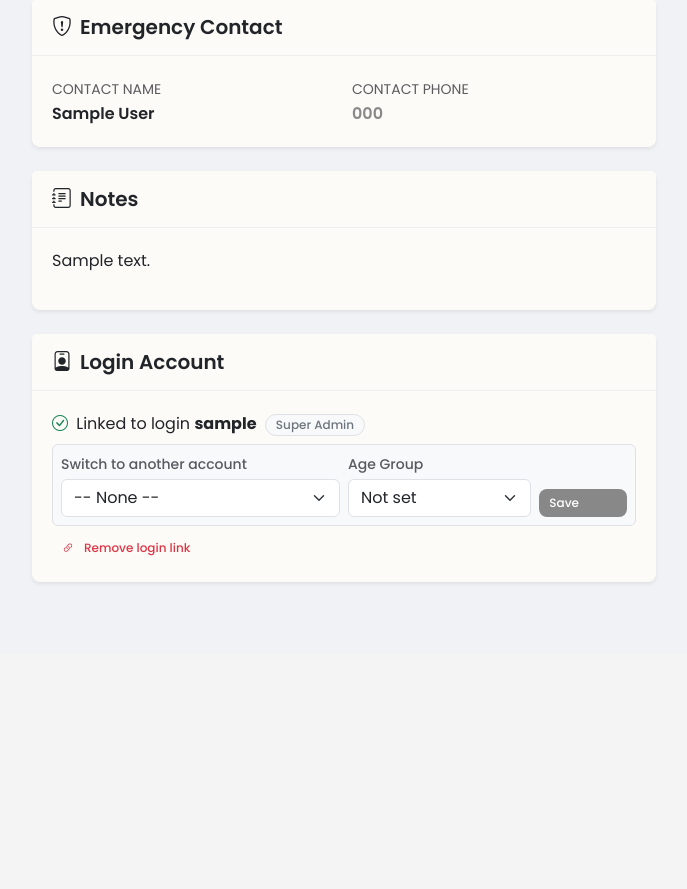
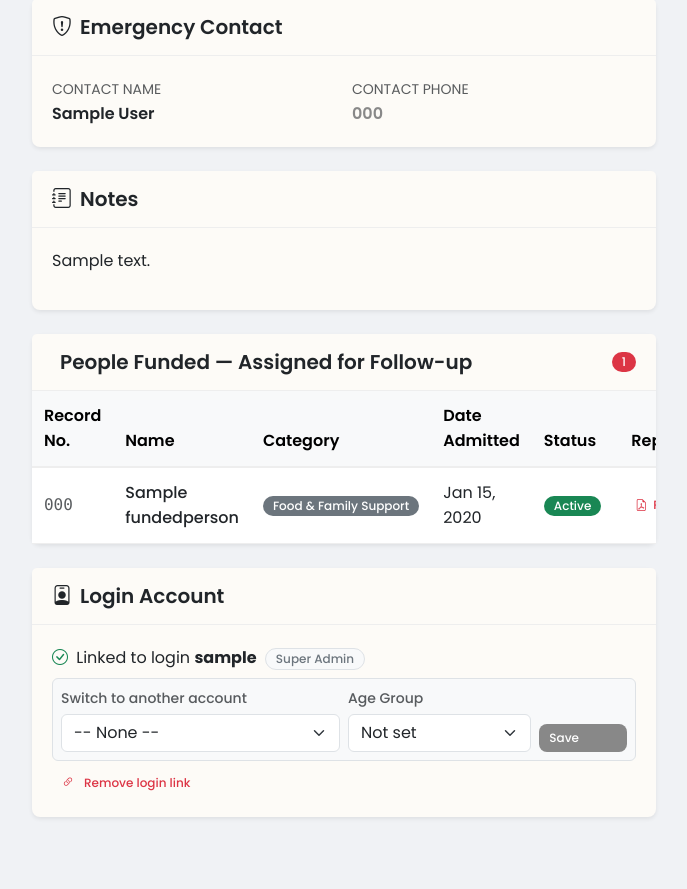
Before and after one commit to mbuguam443/grace-church, a Django app: page /members/1/ in a window 1280 px wide. Shown: the part 874-1763 px from the top of the page, without its empty margins (588-1275 px from the left). Before the commit the page ends 1458 px from the top, so only its background shows below. Run offline with Django 4.2, Linux system fonts and the light colour scheme; a user stored in the database is signed in; tables that the repository leaves empty hold one stand-in row (values such as "Sample post"); grey boxes marked "Sample" are stand-in pictures; parts of the project's set-up code (start-up, migrations or seed data) failed here and were passed over.

Commit message:
Link Assigned Deacon(ness) to member records and show assignments on profiles

```diff
--- a/impact/models.py
+++ b/impact/models.py
@@ -29,8 +29,9 @@ class FundedPerson(models.Model):
         null=True, blank=True, help_text='Number of people in the household.'
     )
     location = models.CharField(max_length=200, blank=True, help_text='Estate, village or ward.')
-    assigned_deacon = models.CharField(
-        max_length=150, blank=True,
+    assigned_deacon = models.ForeignKey(
+        'members.Member', null=True, blank=True, on_delete=models.SET_NULL,
+        related_name='assigned_funded_people',
         help_text='Deacon or deaconess assigned for follow-up, prayer and discipleship.',
     )
     story = models.TextField(
@@ -74,6 +75,12 @@ class FundedPerson(models.Model):
             years -= 1
         return years
 
+    @property
+    def deacon_name(self):
+        if not self.assigned_deacon:
+            return ''
+        return f"{self.assigned_deacon.first_name} {self.assigned_deacon.last_name}".strip()
+
 
 class ChurchPlant(models.Model):
     STATUS_CHOICES = [
--- a/members/views.py
+++ b/members/views.py
@@ -75,6 +75,9 @@ class MemberDetailView(LoginRequiredMixin, DetailView):
             )
         else:
             context['login_form'] = MemberLoginForm(member=member)
+        context['assigned_people'] = member.assigned_funded_people.select_related(
+            'assigned_deacon'
+        ).order_by('-date_helped')
         return context
 
 
--- a/reports/views.py
+++ b/reports/views.py
@@ -540,7 +540,7 @@ class ImpactReportView(LoginRequiredMixin, PDFReportMixin, TemplateView):
                 _display(p, 'status'),
                 str(p.age) if p.age is not None else '—',
                 p.location or '—',
-                p.assigned_deacon or '—',
+                p.deacon_name or '—',
             ])
 
         category_labels = {code: label for code, label in FundedPerson.CATEGORY_CHOICES}
@@ -587,7 +587,7 @@ class FundedPersonReportView(LoginRequiredMixin, PDFReportMixin, TemplateView):
                 ['Phone Number', person.phone_number or '—'],
                 ['Household Size', str(person.household_size) if person.household_size else '—'],
                 ['Location', person.location or '—'],
-                ['Assigned Deacon(ness)', person.assigned_deacon or '—'],
+                ['Assigned Deacon(ness)', person.deacon_name or '—'],
                 ['Public on Give page', 'Yes' if person.is_public else 'No'],
                 ['Story / Life Detail', person.story or '—'],
                 ['Internal Note', person.note or '—'],
--- a/templates/impact/funded_list.html
+++ b/templates/impact/funded_list.html
@@ -111,7 +111,7 @@
                             <div class="text-muted small"><i class="bi bi-telephone"></i> {{ person.phone_number }}</div>
                             {% endif %}
                             {% if person.assigned_deacon %}
-                            <div class="text-muted small"><i class="bi bi-person-check"></i> Deacon: {{ person.assigned_deacon }}</div>
+                            <div class="text-muted small"><i class="bi bi-person-check"></i> Deacon: {{ person.deacon_name }}</div>
                             {% endif %}
                         </td>
                         <td><span class="badge bg-secondary">{{ person.get_category_display }}</span></td>
--- a/templates/members/member_detail.html
+++ b/templates/members/member_detail.html
@@ -203,6 +203,54 @@
             {% endif %}
 
             <div class="card shadow-sm mb-4">
+                <div class="card-header bg-white d-flex justify-content-between align-items-center">
+                    <h5 class="card-title mb-0">
+                        <i class="bi bi-heart-handshake me-2"></i>People Funded — Assigned for Follow-up
+                    </h5>
+                    <span class="badge bg-danger">{{ assigned_people|length }}</span>
+                </div>
+                <div class="card-body p-0">
+                    {% if assigned_people %}
+                    <div class="table-responsive">
+                        <table class="table table-hover align-middle mb-0">
+                            <thead class="table-light">
+                                <tr>
+                                    <th>Record No.</th>
+                                    <th>Name</th>
+                                    <th>Category</th>
+                                    <th>Date Admitted</th>
+                                    <th>Status</th>
+                                    <th class="text-end">Report</th>
+                                </tr>
+                            </thead>
+                            <tbody>
+                                {% for person in assigned_people %}
+                                <tr>
+                                    <td><span class="font-monospace text-muted">{{ person.record_number }}</span></td>
+                                    <td class="fw-medium">{{ person.name }}</td>
+                                    <td><span class="badge bg-secondary">{{ person.get_category_display }}</span></td>
+                                    <td>{{ person.date_helped|date:"M d, Y" }}</td>
+                                    <td><span class="badge {% if person.status == 'active' %}bg-success{% else %}bg-secondary{% endif %}">{{ person.get_status_display }}</span></td>
+                                    <td class="text-end">
+                                        <a href="{% url 'reports:funded-person-report' person.pk %}" class="btn btn-sm btn-outline-danger" title="Download PDF">
+                                            <i class="bi bi-file-earmark-pdf"></i> PDF
+                                        </a>
+                                    </td>
+                                </tr>
+                                {% endfor %}
+                            </tbody>
+                        </table>
+                    </div>
+                    {% else %}
+                    <div class="card-body text-center text-muted py-4">
+                        <i class="bi bi-inbox fs-3 d-block mb-2"></i>
+                        No people are currently assigned to this deacon(ness) for follow-up, prayer and discipleship.
+                    </div>
+                    {% endif %}
+                </div>
+            </div>
+
+            <div class="card shadow-sm mb-4">
                 <div class="card-header bg-white">
                     <h5 class="card-title mb-0">
                         <i class="bi bi-person-badge me-2"></i>Login Account
--- a/templates/reports/funded_person_report.html
+++ b/templates/reports/funded_person_report.html
@@ -80,7 +80,7 @@
                         </div>
                         <div class="col-md-6">
                             <small class="text-muted">Assigned Deacon(ness)</small>
-                            <p class="mb-0 fw-medium">{{ person.assigned_deacon|default:"—" }}</p>
+                            <p class="mb-0 fw-medium">{{ person.deacon_name|default:"—" }}{% if person.assigned_deacon %} <span class="text-muted">({{ person.assigned_deacon.member_number }})</span>{% endif %}</p>
                         </div>
                         <div class="col-md-6">
                             <small class="text-muted">Public on Give page</small>
--- a/templates/reports/impact_report.html
+++ b/templates/reports/impact_report.html
@@ -183,7 +183,7 @@
                             <td><span class="badge {% if person.status == 'active' %}bg-success{% else %}bg-secondary{% endif %}">{{ person.get_status_display }}</span></td>
                             <td>{% if person.age is not None %}{{ person.age }} yrs{% else %}—{% endif %}</td>
                             <td>{{ person.location|default:"—" }}</td>
-                            <td>{{ person.assigned_deacon|default:"—" }}</td>
+                            <td>{{ person.deacon_name|default:"—" }}</td>
                             <td class="text-end">
                                 <a href="{% url 'reports:funded-person-report' person.pk %}" class="btn btn-sm btn-outline-danger" title="Download single-person PDF">
                                     <i class="bi bi-file-earmark-pdf"></i> PDF
```
Also changed, not shown: impact/forms.py (added, +26 -0 lines), impact/tests.py (+25 -3 lines), impact/views.py (+5 -8 lines), impact/migrations/0007_fundedperson_assigned_deacon_fk.py (added).
